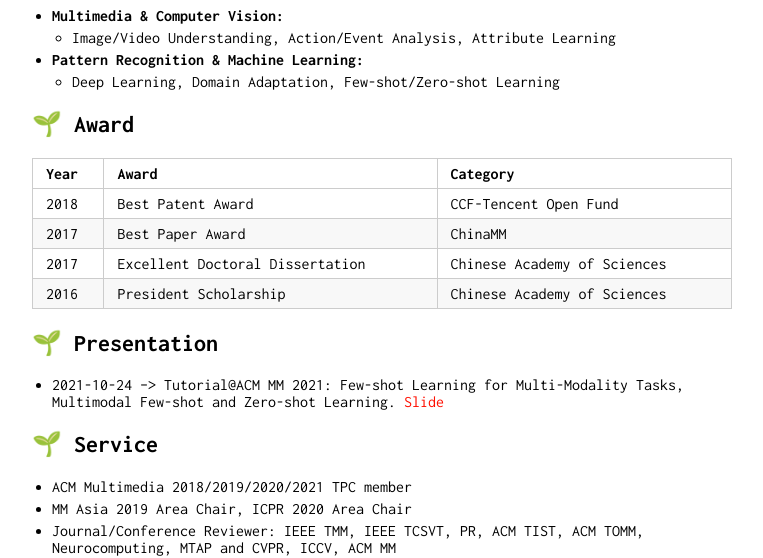
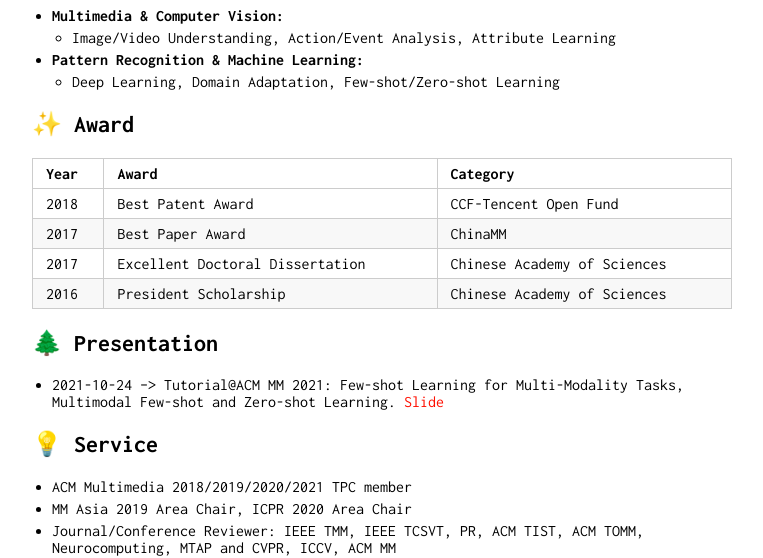
Before and after one commit to YangXS/yangxs.github.io, a Jekyll site: the page built from home.md, in a window 1280 px wide. Shown: the part 271-829 px from the top of the page, without its empty margins (258-1021 px from the left). Built offline with Jekyll 4.4.1, drawn with Linux system fonts in a browser that asks for light colours; our own code applies the rules of GitHub Pages for plain Markdown files.

```diff
--- a/home.md
+++ b/home.md
@@ -18,7 +18,7 @@ layout: default
 * International Collaboration Project of NSFC: Personalized Health Management Based on Real-time Behavioral Data
 -->
 
-## 🌱 Award
+## ✨ Award
 
 Year | Award | Category
 -----|-------|--------
@@ -29,11 +29,11 @@ Year | Award | Category
 
 
 
-## 🌱 Presentation
+## 🌲 Presentation
 * 2021-10-24 --> Tutorial@ACM MM 2021: Few-shot Learning for Multi-Modality Tasks, Multimodal Few-shot and Zero-shot Learning. [Slide](publications/tutorial_MM2021.pdf)
 
 
-## 🌱 Service
+## 💡 Service
 
 * ACM Multimedia 2018/2019/2020/2021 TPC member
 * MM Asia 2019 Area Chair, ICPR 2020 Area Chair
```
